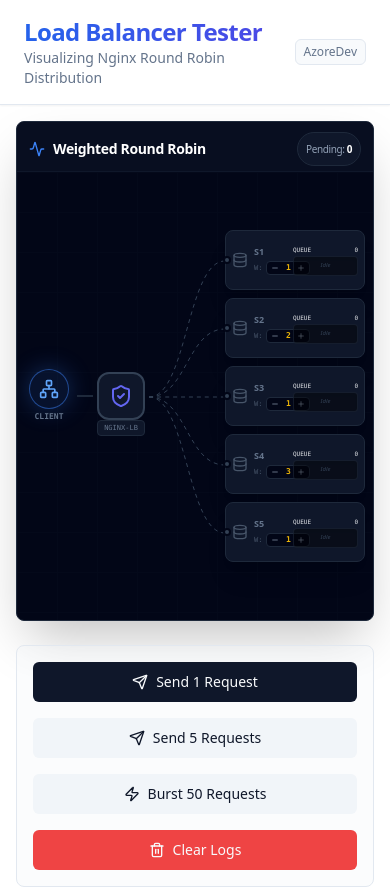
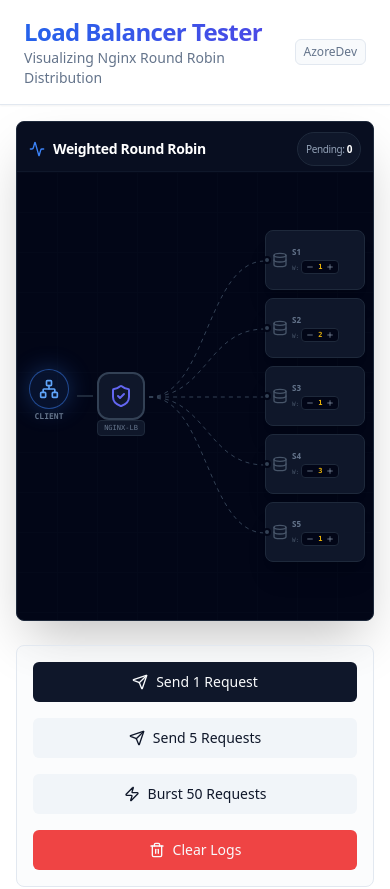
Before and after one commit to Mark20042/weighted-round-robin-nginx-loadbalancer, a React (Vite) app in the folder client/: page / in a window 390 px wide. Shown: the top 889 px of the page. Built offline with nearby package versions, Linux system fonts and the light colour scheme.

Commit message:
fix the layout

```diff
--- a/client/src/components/custom/LoadBalancerVisualizer.jsx
+++ b/client/src/components/custom/LoadBalancerVisualizer.jsx
@@ -351,15 +351,18 @@ const LoadBalancerVisualizer = ({ responses }) => {
                     <div
                       className={cn(
                         "h-full bg-slate-900 border rounded-lg flex items-center relative transition-all shadow-xl",
-                        isMobile ? "w-[140px] p-1.5 gap-1.5" : "w-[320px] p-2 gap-3",
+                        isMobile ? "w-[100px] p-1.5 gap-1" : "w-[320px] p-2 gap-3",
                         isProcessing
                           ? "border-green-500 shadow-[0_0_20px_rgba(34,197,94,0.2)]"
                           : "border-slate-800",
                       )}
                     >
-                      {/* Server Info */}
-                      <div className={cn("flex items-center gap-1.5 flex-shrink-0", isMobile ? "w-[55px]" : "w-[130px] border-r border-slate-800 pr-2 gap-2")}>
-                        <div className="relative">
+                      {/* Server Info - Full width on mobile */}
+                      <div className={cn(
+                        "flex items-center flex-shrink-0",
+                        isMobile ? "gap-1 w-full" : "w-[130px] border-r border-slate-800 pr-2 gap-2"
+                      )}>
+                        <div className="relative flex-shrink-0">
                           <Database
                             className={cn(
                               isMobile ? "w-4 h-4" : "w-6 h-6",
@@ -380,23 +383,23 @@ const LoadBalancerVisualizer = ({ responses }) => {
                             />
                           )}
                         </div>
-                        <div className="min-w-0 flex flex-col">
+                        <div className="min-w-0 flex flex-col flex-1">
                           <div
                             className={cn(
                               "font-bold truncate",
-                              isMobile ? "text-[9px]" : "text-xs",
+                              isMobile ? "text-[8px]" : "text-xs",
                               isProcessing ? "text-white" : "text-slate-500",
                             )}
                           >
                             {isMobile ? `S${node.label.split(" ")[1]}` : node.label}
                           </div>
 
-                          {/* Weight Control */}
-                          <div className="flex items-center gap-1 mt-0.5">
-                            <span className={cn("text-slate-600 font-mono", isMobile ? "text-[7px]" : "text-[9px]")}>
+                          {/* Weight Control - Compact on mobile */}
+                          <div className="flex items-center gap-0.5 mt-0.5">
+                            <span className={cn("text-slate-600 font-mono", isMobile ? "text-[6px]" : "text-[9px]")}>
                               W:
                             </span>
-                            <div className="flex items-center bg-slate-950 border border-slate-800 rounded px-0.5 gap-0.5">
+                            <div className={cn("flex items-center bg-slate-950 border border-slate-800 rounded", isMobile ? "px-0.5 gap-0" : "px-0.5 gap-0.5")}>
                               <button
                                 onClick={() =>
                                   handleWeightChange(node.id, node.weight - 1)
@@ -406,7 +409,7 @@ const LoadBalancerVisualizer = ({ responses }) => {
                                 <Minus className={cn(isMobile ? "w-2 h-2" : "w-3 h-3")} />
                               </button>
 
-                              <span className={cn("font-mono text-yellow-500 text-center font-bold", isMobile ? "text-[8px] min-w-[10px]" : "text-[10px] min-w-[14px]")}>
+                              <span className={cn("font-mono text-yellow-500 text-center font-bold", isMobile ? "text-[7px] min-w-[8px]" : "text-[10px] min-w-[14px]")}>
                                 {node.weight}
                               </span>
 
@@ -423,15 +426,16 @@ const LoadBalancerVisualizer = ({ responses }) => {
                         </div>
                       </div>
 
-                      {/* Queue Section */}
+                      {/* Queue Section - Hidden on mobile */}
+                      {!isMobile && (
                         <div className="flex-1 h-full flex flex-col justify-center min-w-0">
-                        <div className={cn("text-gray-200 font-mono mb-0.5 flex justify-between uppercase", isMobile ? "text-[6px]" : "text-[8px]")}>
+                          <div className="text-[8px] text-gray-200 font-mono mb-0.5 flex justify-between uppercase">
                             <span>Queue</span>
                             <span>{queue.length}</span>
                           </div>
-                        <div className={cn("w-full bg-black/40 rounded border border-slate-800/60 p-0.5 flex items-center gap-0.5 overflow-hidden relative shadow-inner", isMobile ? "h-5" : "h-8 p-1 gap-1")}>
+                          <div className="h-8 w-full bg-black/40 rounded border border-slate-800/60 p-1 flex items-center gap-1 overflow-hidden relative shadow-inner">
                             {queue.length === 0 && (
-                            <span className={cn("text-slate-700 w-full text-center italic", isMobile ? "text-[6px]" : "text-[8px]")}>
+                              <span className="text-[8px] text-slate-700 w-full text-center italic">
                                 Idle
                               </span>
                             )}
@@ -444,8 +448,7 @@ const LoadBalancerVisualizer = ({ responses }) => {
                                   animate={{ opacity: 1, scale: 1, x: 0 }}
                                   exit={{ opacity: 0, scale: 0 }}
                                   className={cn(
-                                  "h-full rounded-[1px] shrink-0 shadow-sm",
-                                  isMobile ? "w-1" : "w-1.5",
+                                    "h-full w-1.5 rounded-[1px] shrink-0 shadow-sm",
                                     req.color,
                                   )}
                                 />
@@ -453,6 +456,7 @@ const LoadBalancerVisualizer = ({ responses }) => {
                             </AnimatePresence>
                           </div>
                         </div>
+                      )}
                     </div>
                   </div>
                 );
```
Lines whose indentation alone changed are shown as unchanged.
